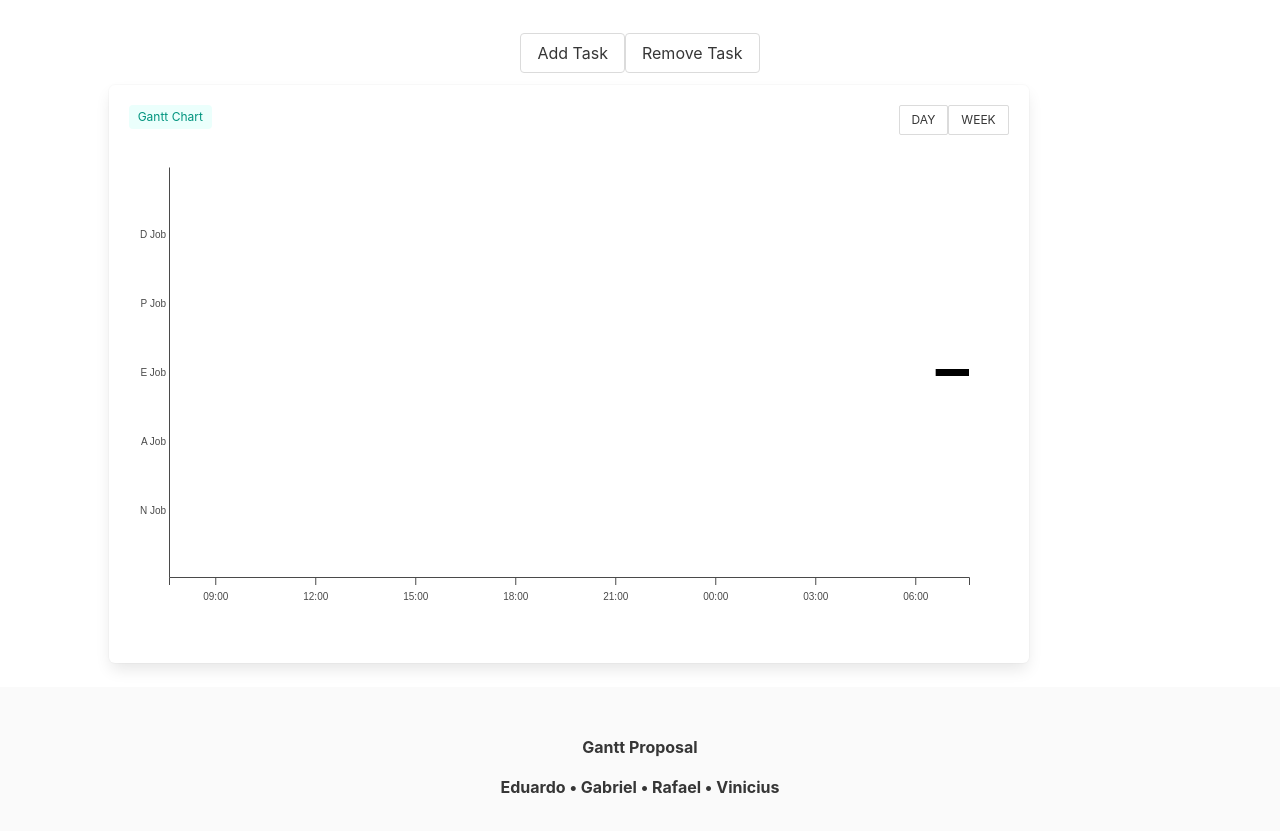
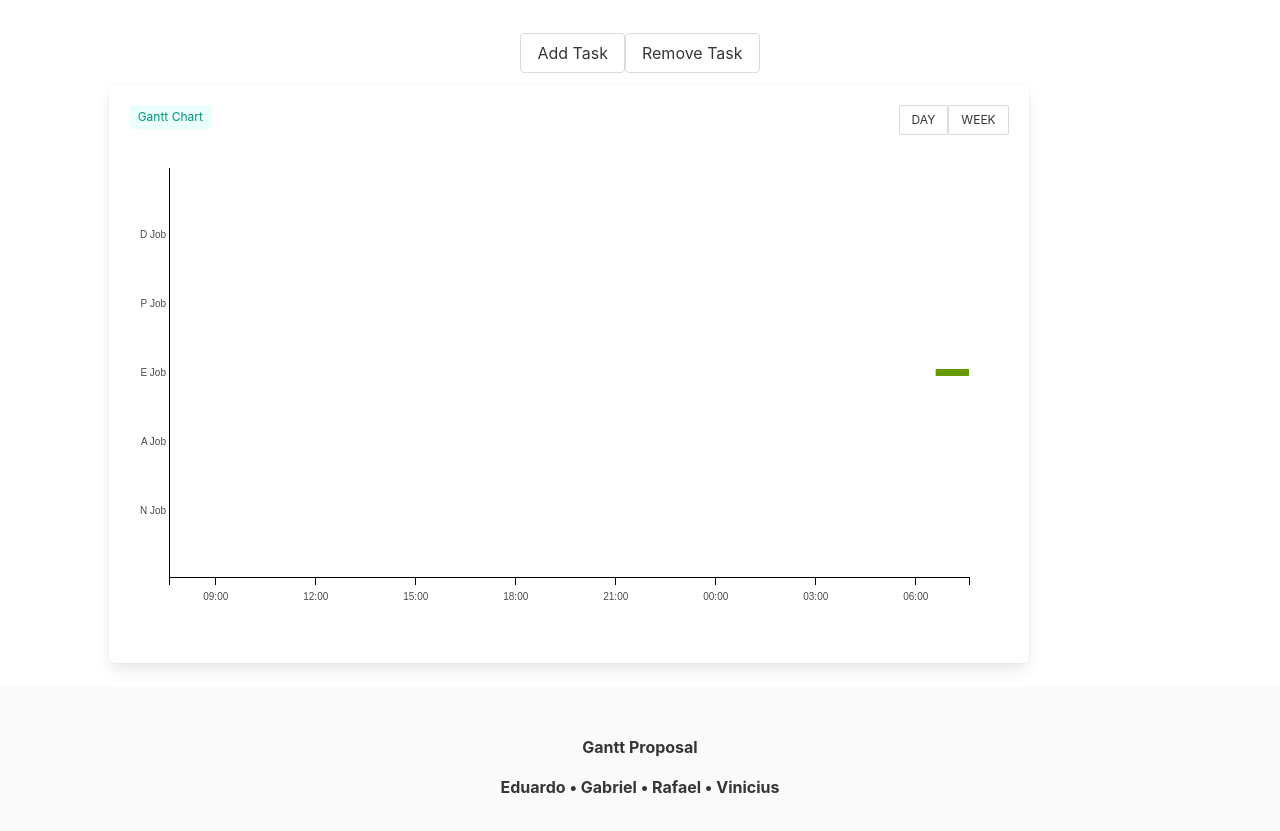
Before and after one commit to ValencaGabrielS/InfoViz-Gantt-Proposal, a website: page public/html/index.html in a window 1280 px wide. Shown: the part 67-898 px from the top of the page. Drawn offline with nearby package versions, Linux system fonts and the light colour scheme; files that its build step writes are made by us from their sources.

Commit message:
Adição do ganttStyle.css

```diff
--- a/public/html/index.html
+++ b/public/html/index.html
@@ -10,6 +10,7 @@
 
     <link rel="stylesheet" href="styles.css">
     <link rel="stylesheet" href="bulmaStyles.css">
+    <link rel="stylesheet" href="ganttStyle.css">
 
     <script src="https://ajax.googleapis.com/ajax/libs/jquery/3.5.1/jquery.min.js"></script>
     <script src="https://d3js.org/d3.v5.min.js"></script>
```
